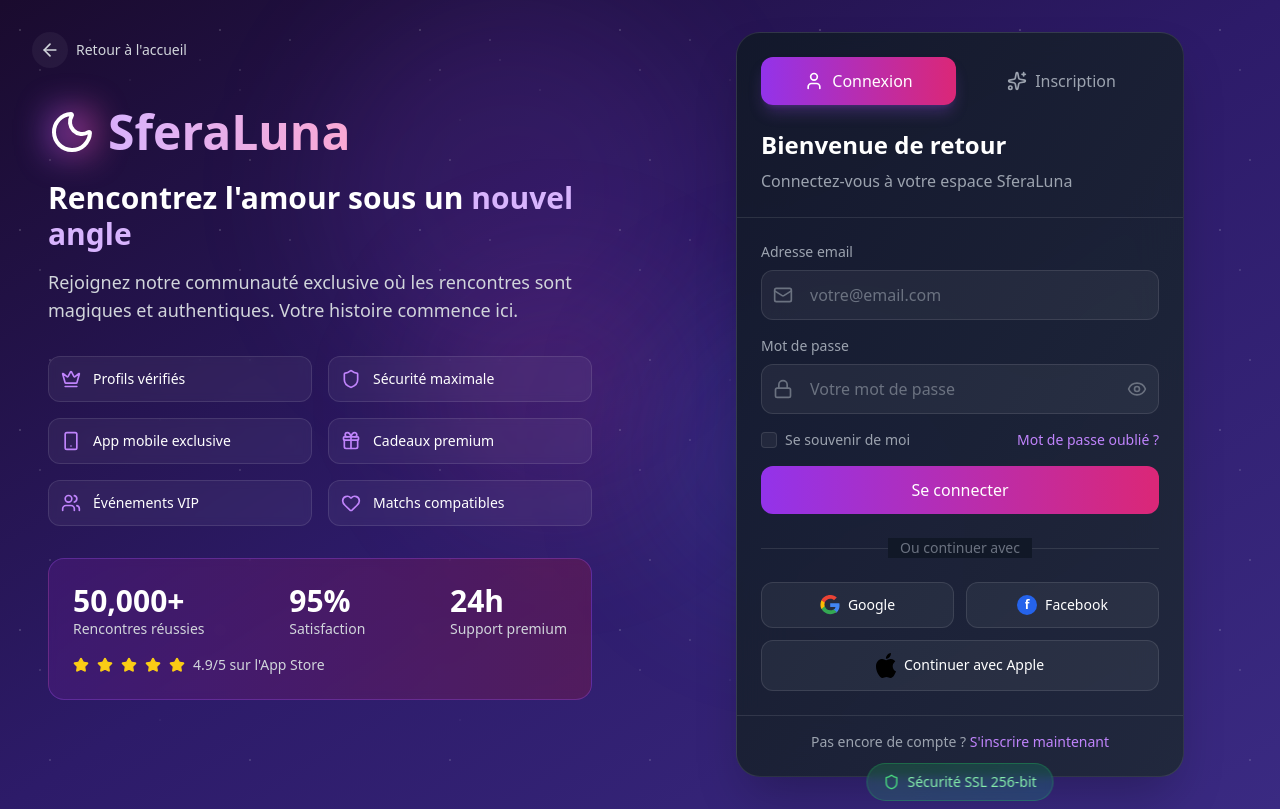
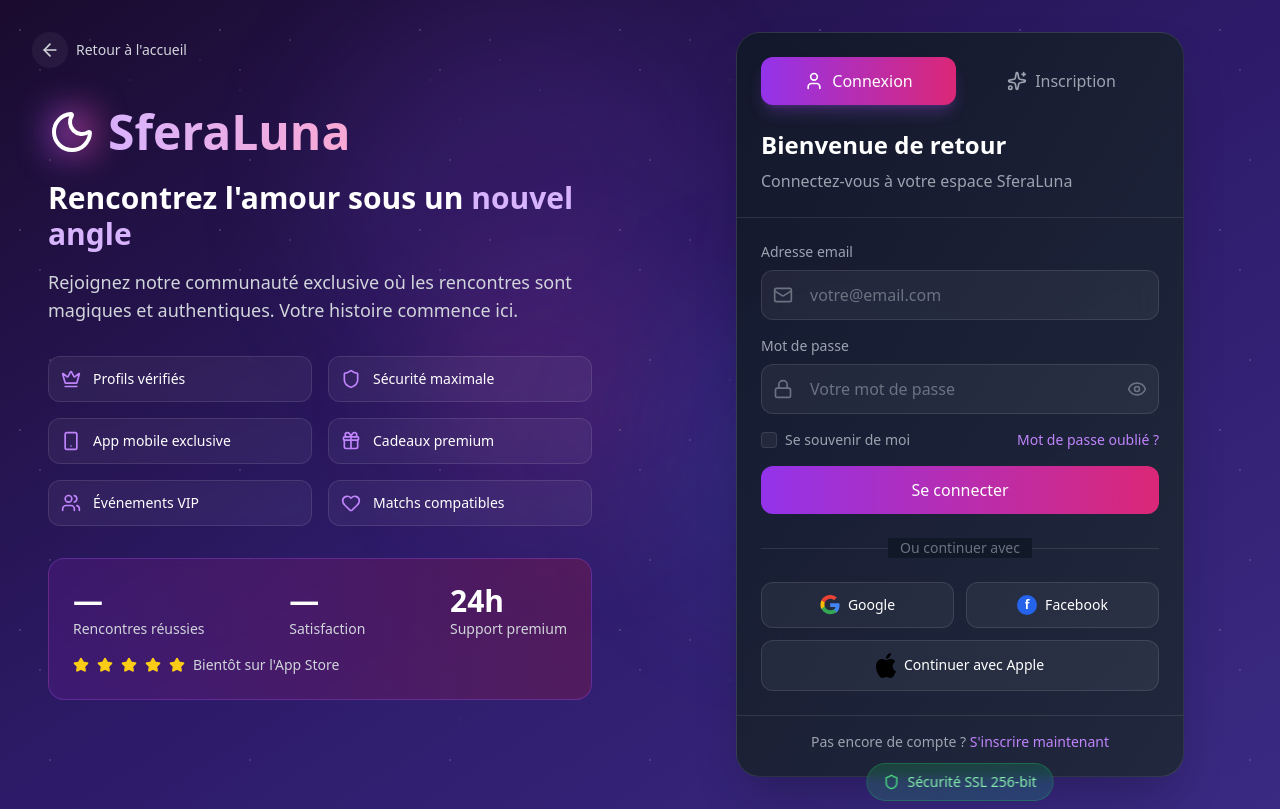
Before and after one commit to Kishny/sferaluna, a Next.js app: page /auth in a window 1280 px wide. Built offline with nearby package versions, Linux system fonts and the light colour scheme; no server answers.

Commit message:
fix: reset fake stats to neutral values

```diff
--- a/src/app/auth/page.tsx
+++ b/src/app/auth/page.tsx
@@ -568,12 +568,12 @@
           <div className="p-6 rounded-2xl bg-gradient-to-r from-purple-900/40 to-pink-900/40 backdrop-blur-sm border border-purple-500/30">
             <div className="flex items-center justify-between mb-4">
               <div>
-                <div className="text-3xl font-bold">50,000+</div>
+                <div className="text-3xl font-bold">—</div>
                 <div className="text-gray-300 text-sm">Rencontres réussies</div>
               </div>
 
               <div>
-                <div className="text-3xl font-bold">95%</div>
+                <div className="text-3xl font-bold">—</div>
                 <div className="text-gray-300 text-sm">Satisfaction</div>
               </div>
 
@@ -592,7 +592,7 @@
               ))}
 
               <span className="text-sm text-gray-300">
-                4.9/5 sur l'App Store
+                Bientôt sur l'App Store
               </span>
             </div>
           </div>
```
